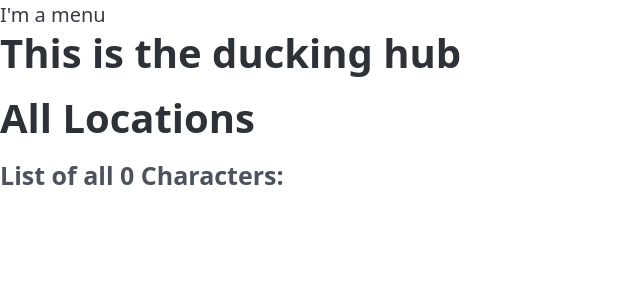
After one commit to AleMunin/Patoduck, a Django app: page /all/locs in a window 1280 px wide. The commit adds this page. Shown: the top 300 px of the page, without its empty margins (0-640 px from the left). Run offline with Django 5.2, Linux system fonts and the light colour scheme; data that the repository does not hold is empty; some libraries are stand-ins or nearby versions.

Commit message:
All Overviews
The overviews, beginning of forms

```diff
--- a/proj_PatoDuck/app_babel/models.py
+++ b/proj_PatoDuck/app_babel/models.py
@@ -1,5 +1,5 @@
-import uuid
-from django.db import models
+import uuid # general library
+from django.db import models # django libraries
 
 # Create your models here.
 class Character (models.Model):
--- a/proj_PatoDuck/app_babel/views.py
+++ b/proj_PatoDuck/app_babel/views.py
@@ -1,6 +1,112 @@
-from django.shortcuts import render
+from django.shortcuts import render, redirect
 
-# Create your views here.
+# my own libraries
+from .models import * # ? From the project
+from .forms_create import *
 
 def home_view(request):
-    return render(request, 'base.html')
+    """
+    The home view is a simple count query of the database.
+    The HTMX requests on buttons ARE NOT processed here.
+    """
+
+    # * General Query count
+    chars = Character.objects.all()
+    quests = Quest.objects.all()
+    locs = Location.objects.all()
+    convs = Conversation.objects.all()
+    speeches = Speech.objects.all()
+
+
+    context ={
+        # * Page Data
+
+        "view_name" : "Home",
+
+        # * General Query count
+
+        "all_chars" : len(chars),
+        'all_locs' : len(locs),
+        "all_quests": len(quests),
+        "all_convs" : len(convs),
+        "all_speeches" : len(speeches)
+    }
+
+    return render(request,'site/home.html', context )
+
+# ? OVERVIEW ----------------------------------------------------------
+
+def all_char_view(request):
+
+    all_char = Character.objects.all()
+    total_char= len(all_char)
+
+    context ={
+
+        # * Page data
+        "view_name" : "All Characters",
+
+        # * Character info
+        "chars" : all_char, # necessary for listing
+        "total_char" : len(all_char), # just to make my life easier
+    }
+
+    return render(request, 'site/overviews/all_char.html', context )
+
+
+def all_location_view(request):
+    # TODO: check if locations are part of a quest? idk
+    all_loc = Location.objects.all()
+
+    context = {
+
+        # * Page data
+        "view_name" : "All Locations",
+
+        "all_loc" : all_loc,
+        "total_loc" : len(all_loc)
+    }
+    return render(request, 'site/overviews/all_loc.html', context )
+
+def all_quest_view(request):
+    # TODO: Maybe list the number of characters in the quest, and steps?
+    all_quests = Quest.objects.all()
+
+    context={
+
+        # * Page data
+        "view_name" : "All Quests",
+
+        "quests" : all_quests,
+        "total_quest" : len (all_quests)
+        }
+
+    return render(request, 'site/overviews/all_quest.html', context )
+
+def all_conv_view(request):
+    # TODO: Maybe list the number of characters in the conversation.
+    all_conv = Conversation.objects.values_list('title', 'id', 'is_quest', 'quest_step')
+
+    context= {
+        # * Page data
+        "view_name" : "All Conversations",
+
+        "all_conv" : all_conv,
+        "total_conv" : len(all_conv)
+        }
+
+    return render(request, 'site/overviews/all_conv.html', context )
+
+# ? CREATION VIEWS ----------------------------------------------------
+
+def character_create_view(request): #creates form or save form for Character
+    form = CharCreateForm()
+
+    if request.method == 'POST':
+        form = CharCreateForm(request.POST)
+        if form.is_valid():
+            # TODO: Check if the name didn't repeat in any language first.
+            form.save()
+            return redirect('all_char') # TODO: Redirect may be overkill if using modal
+
+    return render(request,'site/forms/char/create_char.html', {'form' : form })
--- a/proj_PatoDuck/proj_PatoDuck/urls.py
+++ b/proj_PatoDuck/proj_PatoDuck/urls.py
@@ -23,7 +23,16 @@ urlpatterns = [
     path('admin/', admin.site.urls),
 
 
-    # Main
+    # Main Overviews
 
-    path('', home_view)
+    path('', home_view),
+    path('all/chars', all_char_view, name="all_char"),
+    path('all/locs', all_location_view, name="all_location"),
+    path('all/quests', all_quest_view, name='all_quest'),
+    path('all/convs', all_conv_view, name='all_conv'),
+
+
+    # Creation Forms
+    path('create/char', character_create_view, name='create_char'),
+
 ]
--- a/proj_PatoDuck/templates/base.html
+++ b/proj_PatoDuck/templates/base.html
@@ -1,2 +1,17 @@
-{% include 'includes/header.html' %}
-<h1>Charizard is eating nachos</h1>
+{% load static %}
+<!DOCTYPE html>
+<html lang="en">
+<head>
+    {% include 'includes/header.html' %}
+</head>
+<body hx-headers='{"X-CSRFToken": "{{ csrf_token }}"}'>
+    {% include 'includes/menu.html' %}
+
+    <h1>This is the ducking hub</h1>
+
+    {% block layout %}
+
+    {% endblock %}
+
+</body>
+</html>
--- a/proj_PatoDuck/templates/includes/header.html
+++ b/proj_PatoDuck/templates/includes/header.html
@@ -1 +1,43 @@
-<h2>I am a header</h2>
+{% load static %}
+
+<meta charset="UTF-8">
+<meta name="viewport" content="width=device-width, initial-scale=1.0">
+
+
+<title>PatoDuck</title>
+
+<!-- Functionality -->
+
+<script src="https://unpkg.com/htmx.org@2.0.3"></script>
+<script src="https://code.jquery.com/jquery-3.6.0.min.js"></script>
+<script src="https://unpkg.com/hyperscript.org@0.9.13"></script>
+
+<script>
+$(document).ready(function(){
+    /*Believe when i tell you, not knowing Jquery
+    and doing this was easier than finding out how to add
+    classes to container divs in django. */
+  $(".hide_annoying_parent").parent().css({"display":"none"});
+
+});
+</script>
+
+
+<!-- Graphics -->
+
+<link
+  rel="stylesheet"
+  href="https://cdn.jsdelivr.net/npm/@picocss/pico@2/css/pico.min.css"
+>
+
+<link
+rel="stylesheet"
+href="{% static 'css/style.css' %}"
+>
+
+
+<style>
+  .hidden{
+    display: none;
+  }
+</style>
--- /dev/null
+++ b/proj_PatoDuck/templates/includes/menu.html
@@ -0,0 +1,4 @@
+{% load static %}
+<nav>
+    I'm a menu
+</nav>
--- /dev/null
+++ b/proj_PatoDuck/templates/site/overviews/all_loc.html
@@ -0,0 +1,13 @@
+{% extends 'base.html' %}
+{% block layout %}
+
+<h1>{{ view_name }}</h1>
+
+<div class="wrap">
+    <h4>List of all {{ total_loc }} Characters:</h4>
+    {% for loc in all_loc %}
+        {% include 'site/read/single/single_loc.html' %}
+    {% endfor %}
+</div>
+
+{% endblock %}
```
Also changed, not shown: proj_PatoDuck/app_babel/forms_create.py (added, +30 -0 lines), proj_PatoDuck/templates/site/forms/char/create_char.html (added, +62 -0 lines), proj_PatoDuck/templates/site/home.html (added, +17 -0 lines), proj_PatoDuck/templates/site/overviews/all_char.html (added, +13 -0 lines), proj_PatoDuck/templates/site/overviews/all_conv.html (added, +13 -0 lines), proj_PatoDuck/templates/site/overviews/all_quest.html (added, +13 -0 lines), proj_PatoDuck/templates/site/read/single/single_char.html (added, +19 -0 lines), proj_PatoDuck/templates/site/read/single/single_conv.html (added, +17 -0 lines), proj_PatoDuck/templates/site/read/single/single_loc.html (added, +16 -0 lines), proj_PatoDuck/templates/site/read/single/single_quest.html (added, +16 -0 lines).
